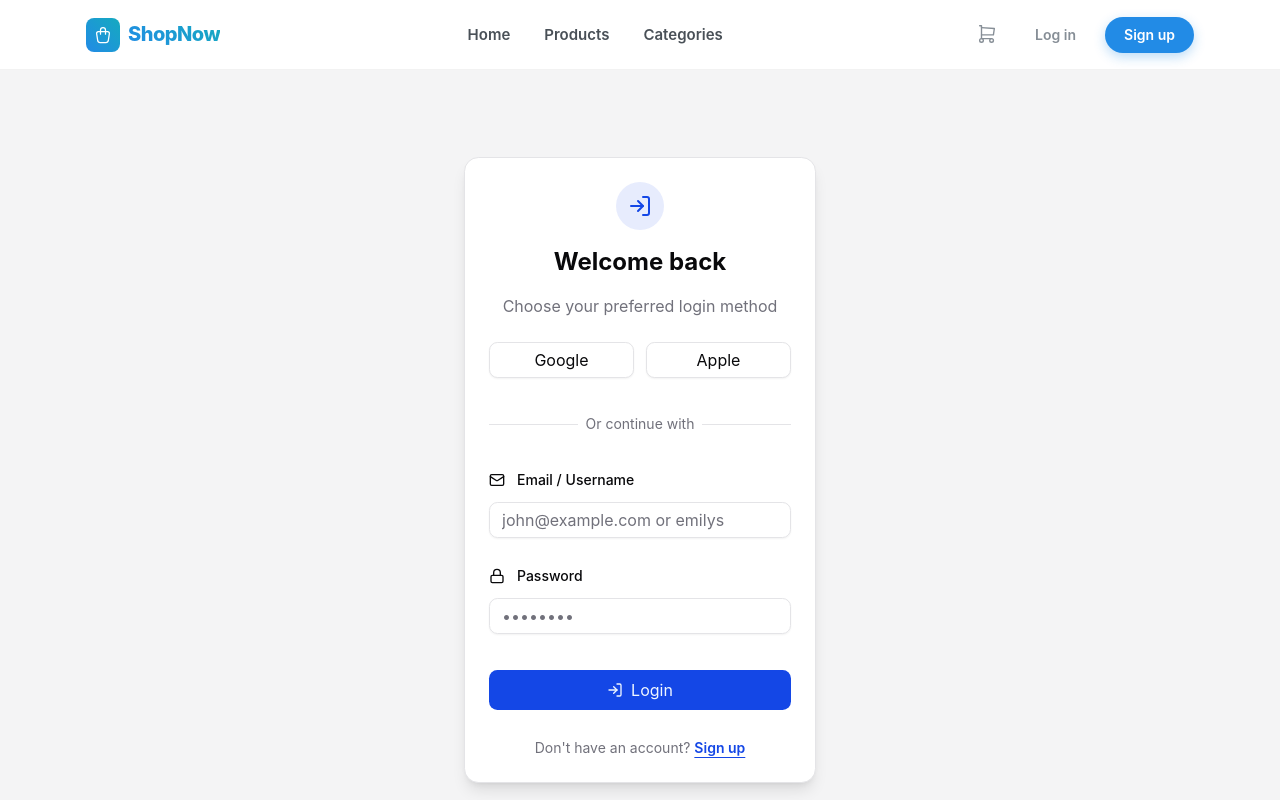
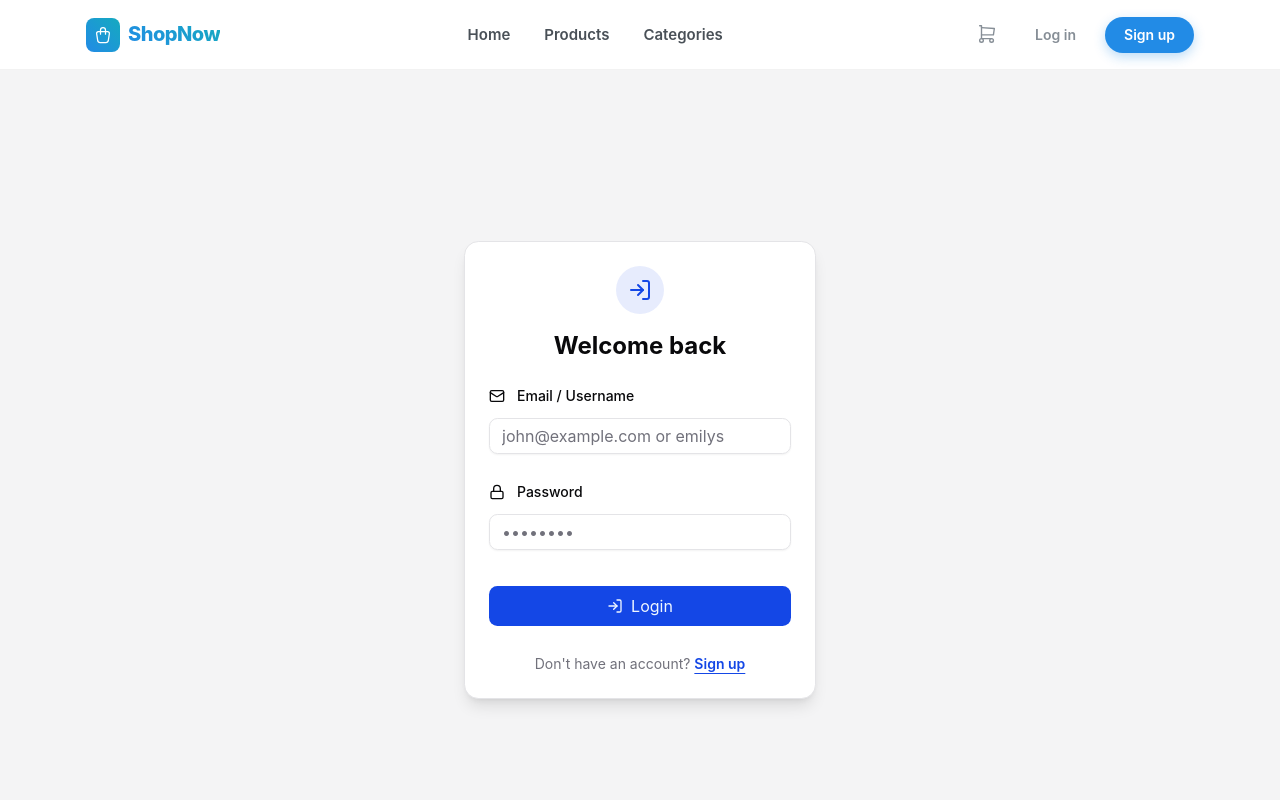
Before and after one commit to AhmedWaheedElmallah29/E-commerce, a React (Vite) app: page /login in a window 1280 px wide. Shown: the top 800 px of the page. Built offline with nearby package versions, Linux system fonts and the light colour scheme.

Commit message:
remove google logo

```diff
--- a/src/components/login-form.jsx
+++ b/src/components/login-form.jsx
@@ -76,13 +76,9 @@ export function LoginForm({ className, ...props }) {
             <LogIn className="w-6 h-6 text-primary" />
           </div>
           <CardTitle className="text-2xl font-bold">Welcome back</CardTitle>
-          <CardDescription className="text-base">
-            Choose your preferred login method
-          </CardDescription>
         </CardHeader>
         <CardContent>
           <form onSubmit={formik.handleSubmit}>
-            {/* 🔴 مكان عرض الخطأ لو الباسورد غلط */}
             {error && (
               <div className="mb-4 p-3 bg-red-50 border border-red-200 text-red-600 rounded-lg text-sm text-center font-medium animate-in fade-in slide-in-from-top-2">
                 ⚠️ {error}
@@ -90,22 +86,6 @@ export function LoginForm({ className, ...props }) {
             )}
 
             <FieldGroup>
-              {/* Social Login Buttons (شكل بس) */}
-              <div className="grid grid-cols-2 gap-3">
-                <Button variant="outline" type="button" className="w-full">
-                  Google
-                </Button>
-                <Button variant="outline" type="button" className="w-full">
-                  Apple
-                </Button>
-              </div>
-
-              <FieldSeparator className="my-2">
-                <span className="text-muted-foreground text-sm">
-                  Or continue with
-                </span>
-              </FieldSeparator>
-
               {/* Email Field */}
               <Field>
                 <FieldLabel htmlFor="email" className="text-sm font-medium">
@@ -114,7 +94,7 @@ export function LoginForm({ className, ...props }) {
                 </FieldLabel>
                 <Input
                   id="email"
-                  type="text" // خليناه text عشان يقبل username
+                  type="text"
                   name="email"
                   placeholder="john@example.com or emilys"
                   value={formik.values.email}
```
